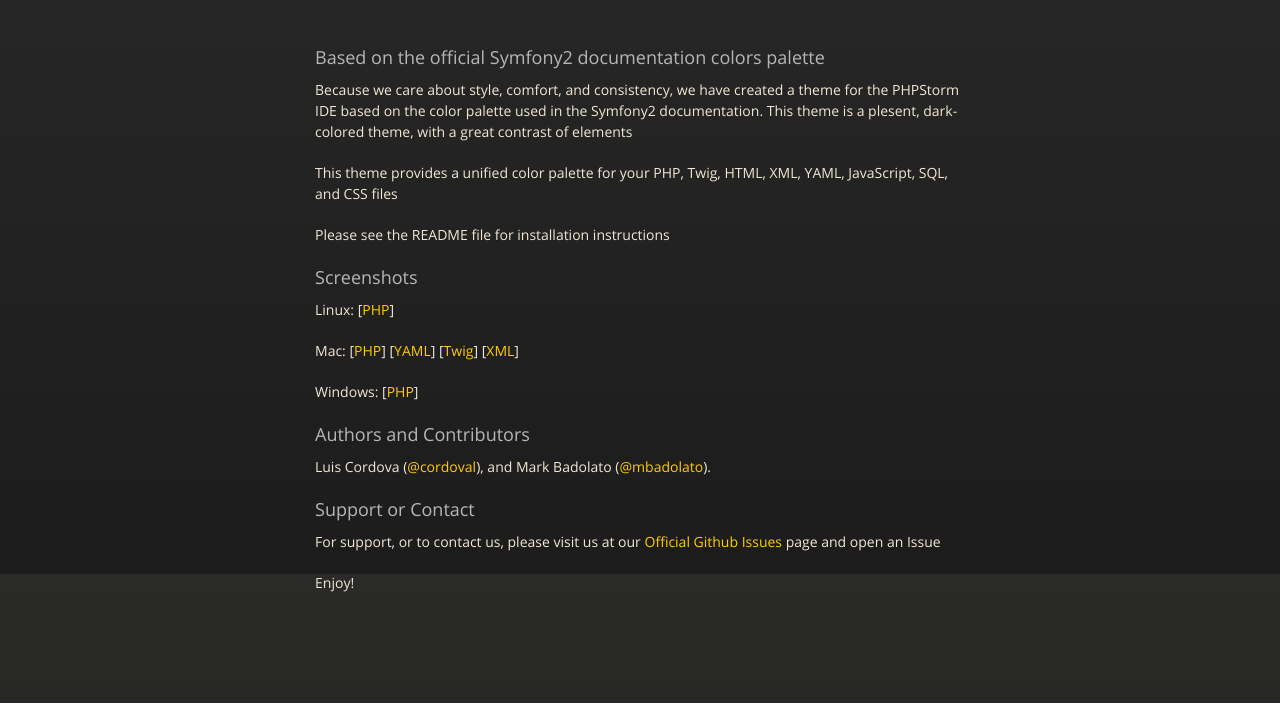
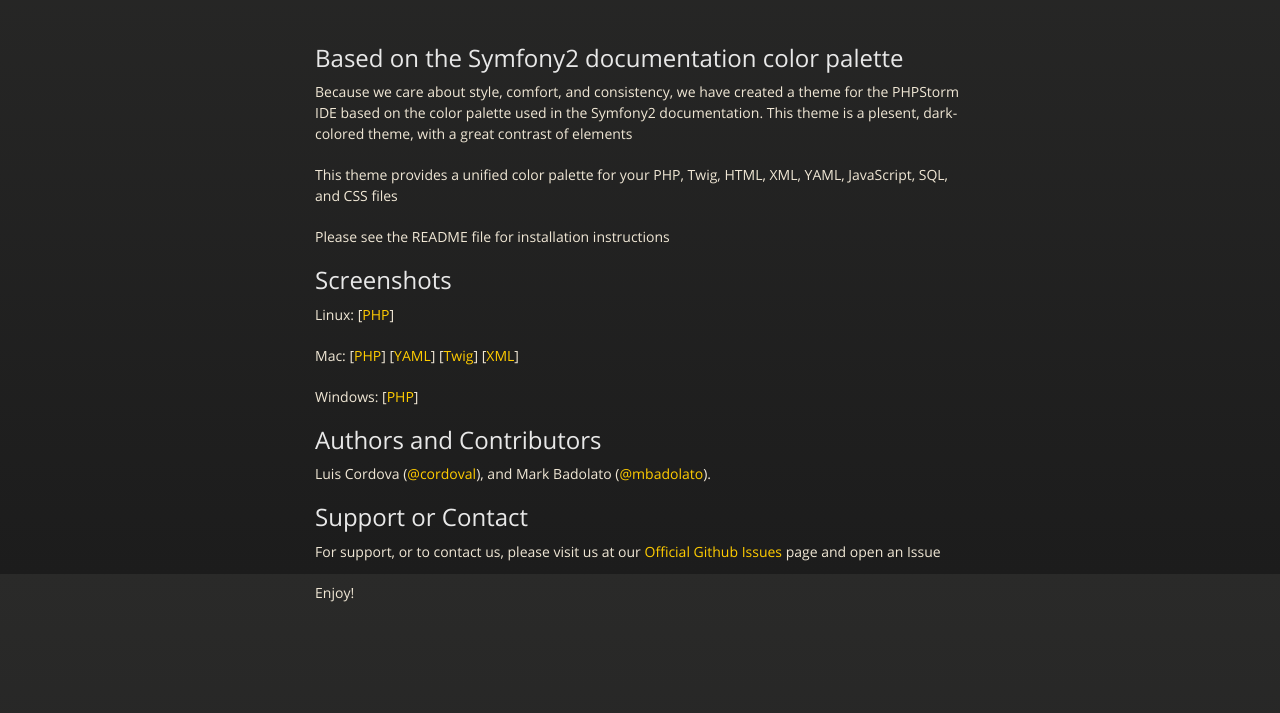
Before and after one commit to cordoval/Symfony2Colors, a plain HTML site: page index.html in a window 1280 px wide. Shown: the part 226-939 px from the top of the page. Drawn offline with nearby package versions, Linux system fonts and the light colour scheme.

Commit message:
Fix header elements

```diff
--- a/index.html
+++ b/index.html
@@ -41,7 +41,7 @@
           <span class="credits right">Hosted on GitHub Pages &mdash; Theme by <a href="http://twitter.com/#!/michigangraham">mattgraham</a></span>
         </div>
 
-        <h3>Based on the official Symfony2 documentation colors palette</h3>
+        <h2>Based on the Symfony2 documentation color palette</h2>
 
 		<p>Because we care about style, comfort, and consistency, we have created a theme for the PHPStorm IDE based on the color palette used in the Symfony2 documentation. This theme is a plesent, dark-colored theme, with a great contrast of elements</p>
 
@@ -49,18 +49,18 @@
 
 		<p>Please see the README file for installation instructions</p>
 
-		<h3>Screenshots</h3>
+		<h2>Screenshots</h2>
 		<p>Linux: [<a href="images/linux_php.png" rel="lightbox[linux]" title="PHP on Linux (using the default Monospaced font)">PHP</a>]</p>
 
 		<p>Mac: [<a href="images/mac_php.png" rel="lightbox[mac]" title="PHP on Mac (using the Monaco font)">PHP</a>] [<a href="images/mac_yaml.png" rel="lightbox[mac]" title="YAML on Mac (using the Monaco font)">YAML</a>] [<a href="images/mac_twig.png" rel="lightbox[mac]" title="Twig on Mac (using the Monaco font)">Twig</a>] [<a href="images/mac_xml.png" rel="lightbox[mac]" title="XML on Mac (using the Monaco font)">XML</a>]</p>
 
 		<p>Windows: [<a href="images/windows_php.png" rel="lightbox[windows]" title="PHP on Windows (using the Consolas font)">PHP</a>]</p>
 
-		<h3>Authors and Contributors</h3>
+		<h2>Authors and Contributors</h2>
 
 		<p>Luis Cordova (<a href="https://github.com/cordoval" class="user-mention">@cordoval</a>), and Mark Badolato (<a href="https://github.com/mbadolato" class="user-mention">@mbadolato</a>).</p>
 
-		<h3>Support or Contact</h3>
+		<h2>Support or Contact</h2>
 		<p>For support, or to contact us, please visit us at our <a href="https://github.com/cordoval/Symfony2Colors/issues">Official Github Issues</a> page and open an Issue</p>
 
 		<p>Enjoy!</p>
```
